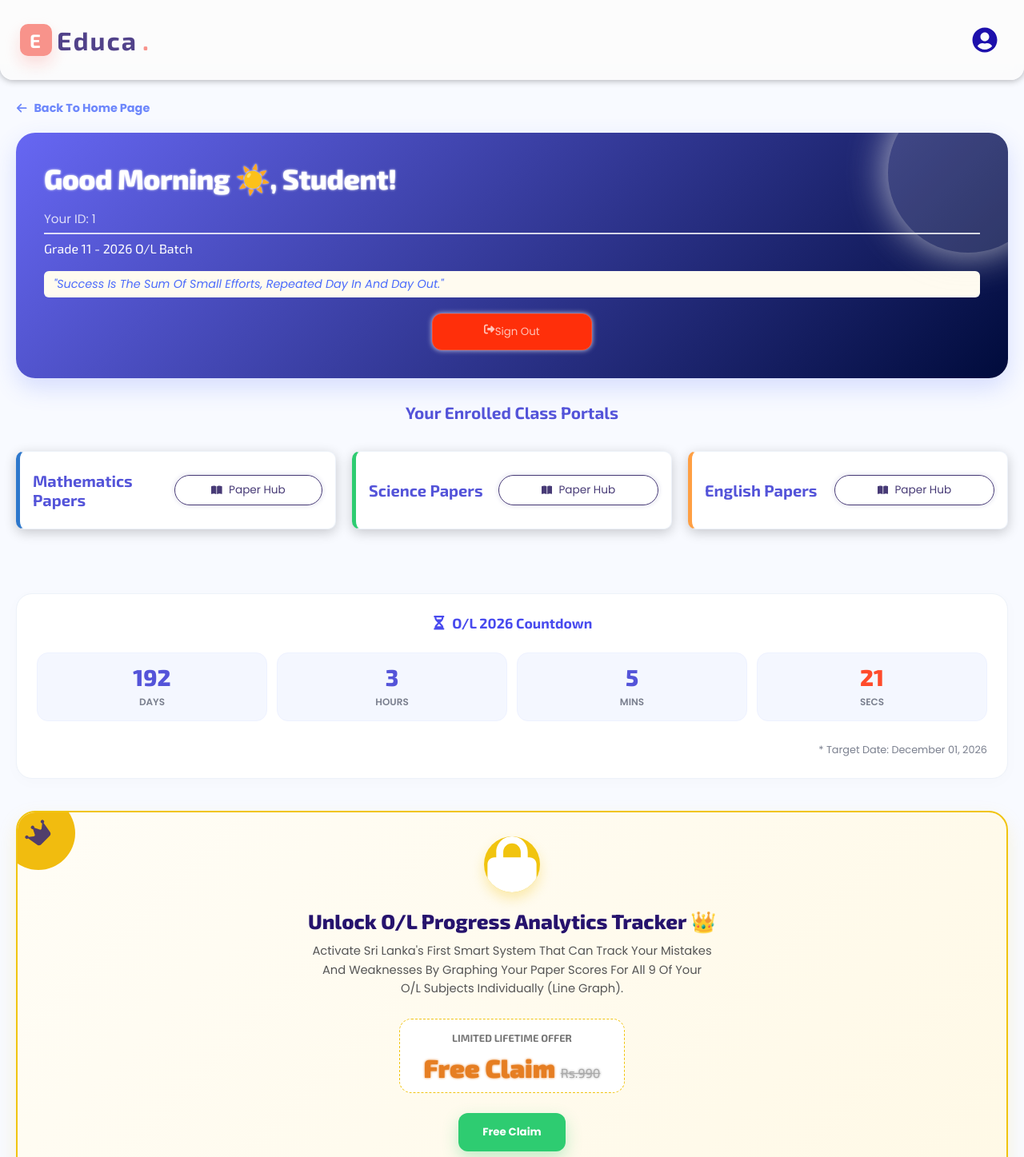
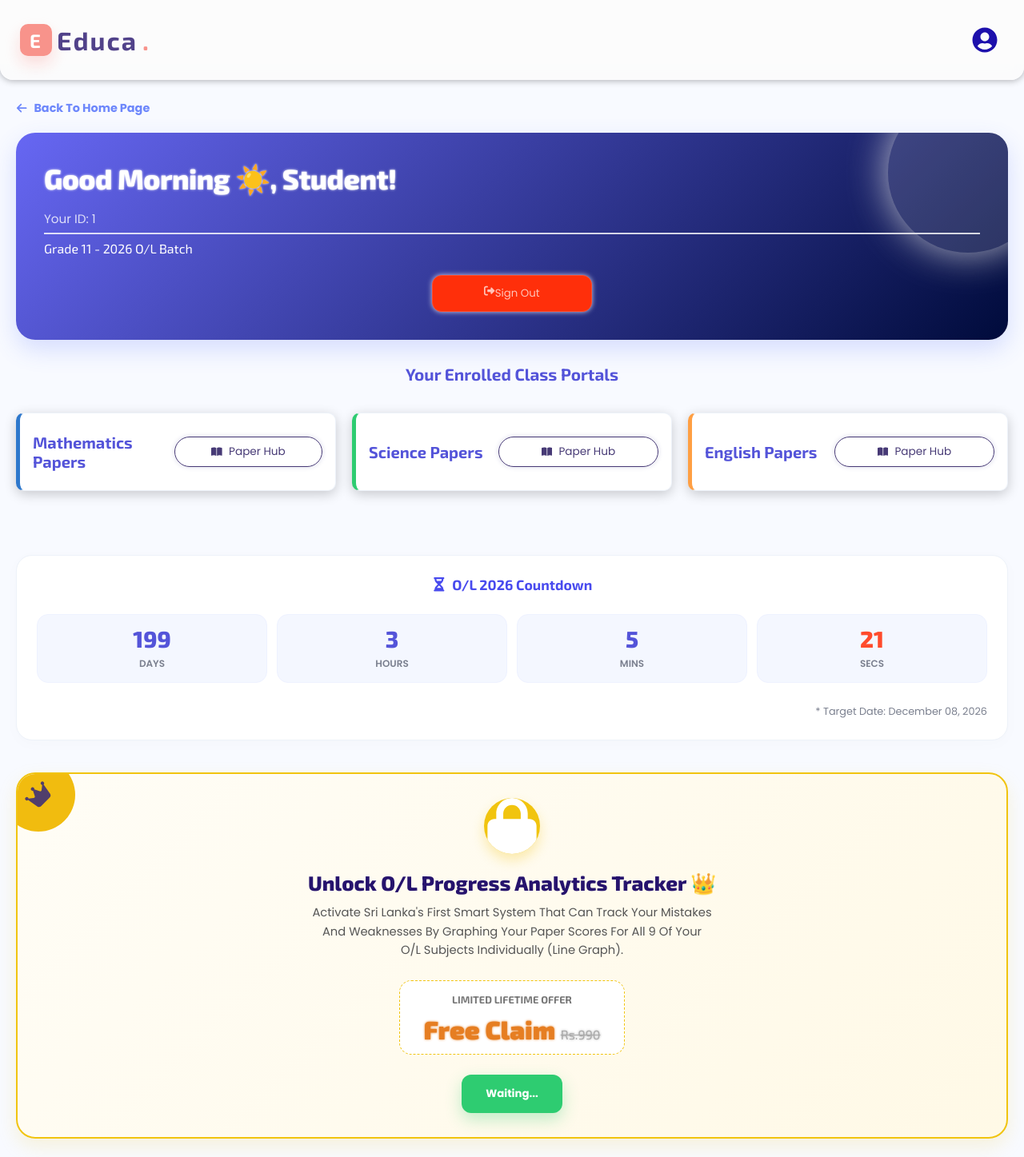
Before and after one commit to lakshan-beast/Educa-OL-Learning-Platform, a React (Vite) app: page /dashboard in a window 1280 px wide. Shown: the top 1447 px of the page at 80% size. Built offline with nearby package versions, Linux system fonts and the light colour scheme; sample sign-in values are in the browser's storage.

Commit message:
add new exam date

```diff
--- a/src/pages/Dashboard.jsx
+++ b/src/pages/Dashboard.jsx
@@ -194,7 +194,7 @@ const Dashboard = () => {
     }
 
     // විභාග Countdown ගණනය කිරීම
-    const examDate = new Date("2026-12-01T08:30:00").getTime();
+    const examDate = new Date("2026-12-08T08:30:00").getTime();
     const interval = setInterval(() => {
       const now = new Date().getTime();
       const difference = examDate - now;
@@ -256,12 +256,9 @@ const Dashboard = () => {
           <h2>{getGreeting()}, Student!</h2>
           <p className="student-id">Your ID: {studentId}</p>
           <span> Grade 11 - 2026 O/L Batch</span>
-          <p className="motivation-text">
-            "Success is the sum of small efforts, repeated day in and day out."
-          </p>
 
           <button onClick={handleLogout} className="browse-btn signout-btn">
-            <FaRightFromBracket />
+            <FaRightFromBracket className="icon" />
             Sign Out
           </button>
         </div>
@@ -380,7 +377,7 @@ const Dashboard = () => {
                 <small>Secs</small>
               </div>
             </div>
-            <p>* Target Date: December 01, 2026</p>
+            <p>* Target Date: December 08, 2026</p>
           </div>
         </div>
 
@@ -420,7 +417,7 @@ const Dashboard = () => {
               {/* WhatsApp Payment Trigger Button */}
               <div>
                 <button type="button" className="claim-btn start-btn">
-                  Free Claim
+                  Waiting...
                 </button>
               </div>
             </div>
```
